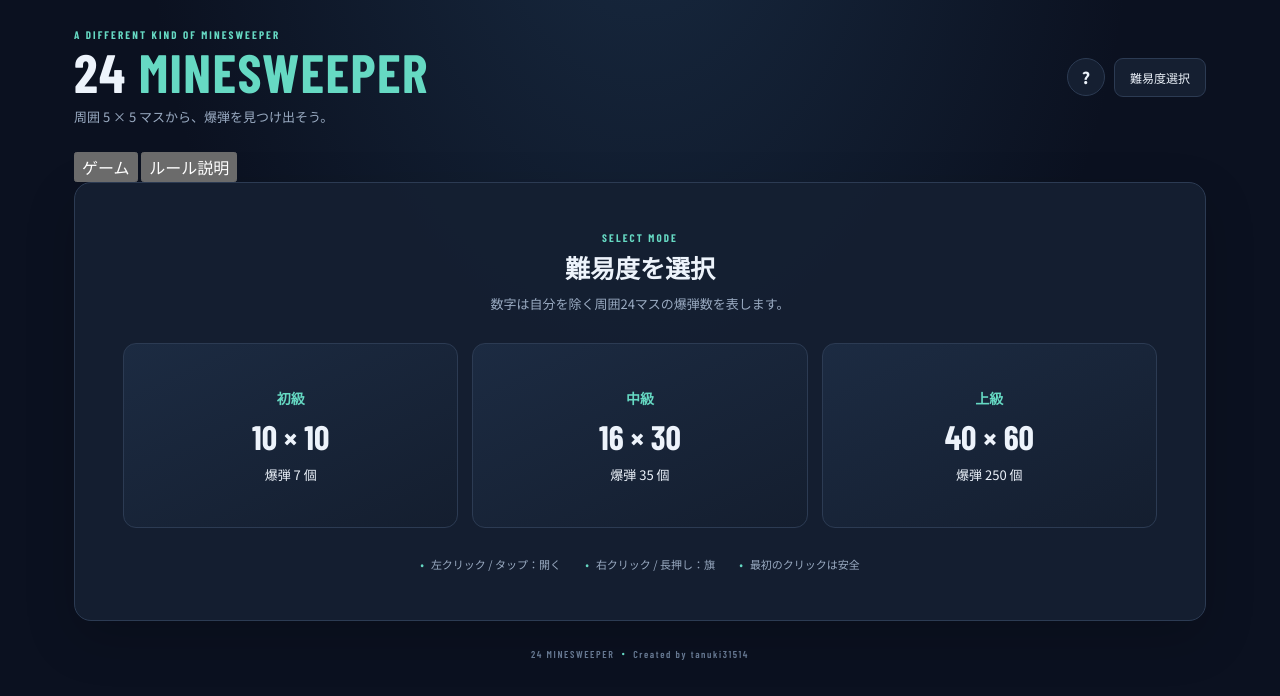
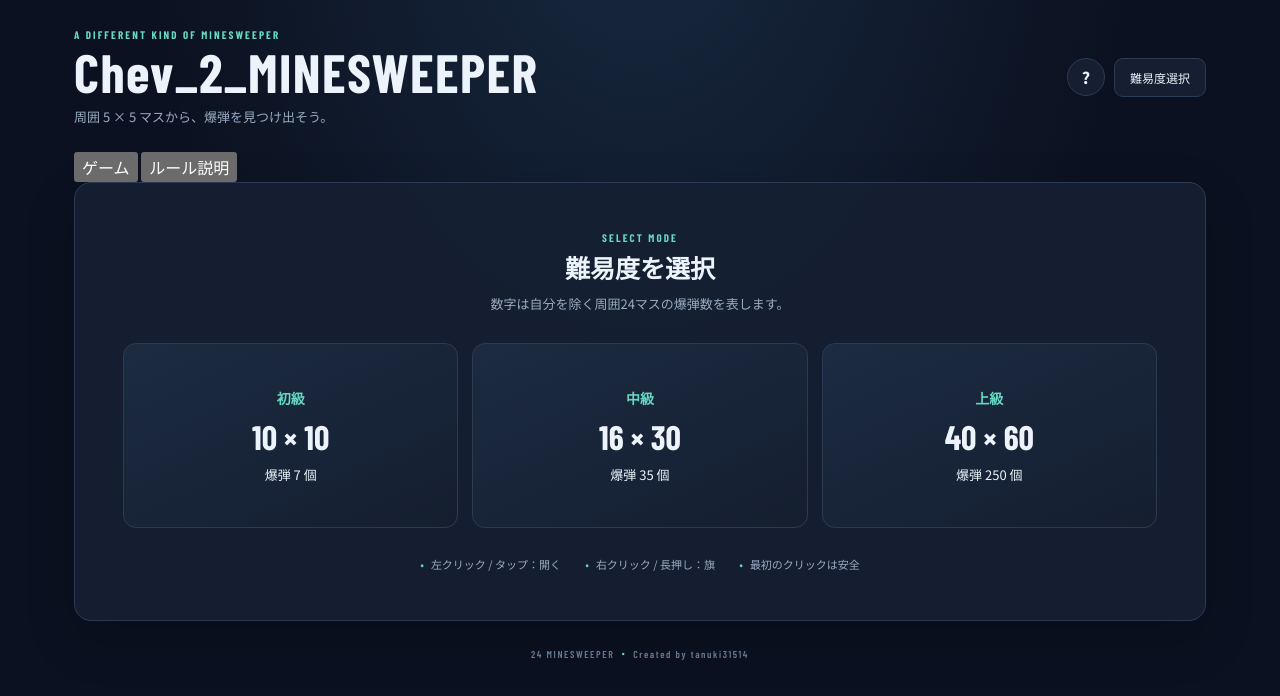
Before and after one commit to tanukineiri31514/24_MINESWEEPER, a plain HTML site: page index.html in a window 1280 px wide. Drawn offline with nearby package versions, Linux system fonts and the light colour scheme; a web font is replaced by a local one.

Commit message:
Change title from '24 MINESWEEPER' to 'Chev_2_MINESWEEPER'

```diff
--- a/index.html
+++ b/index.html
@@ -12,7 +12,7 @@
     <header class="topbar">
       <div>
         <p class="eyebrow">A DIFFERENT KIND OF MINESWEEPER</p>
-        <h1>24 <span>MINESWEEPER</span></h1>
+        <h1>Chev_2_MINESWEEPER</h1>
         <p class="subtitle">周囲 5 × 5 マスから、爆弾を見つけ出そう。</p>
       </div>
       <div class="top-actions">
```
